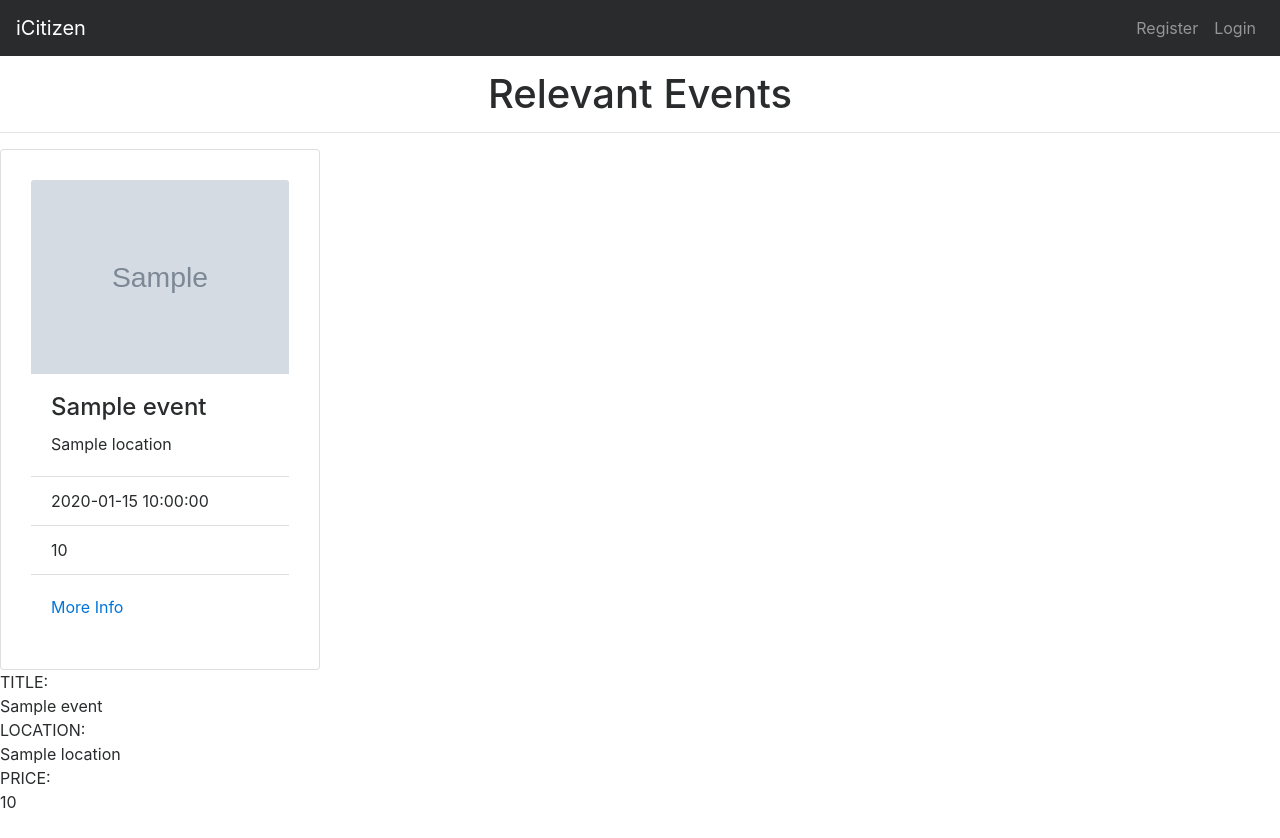
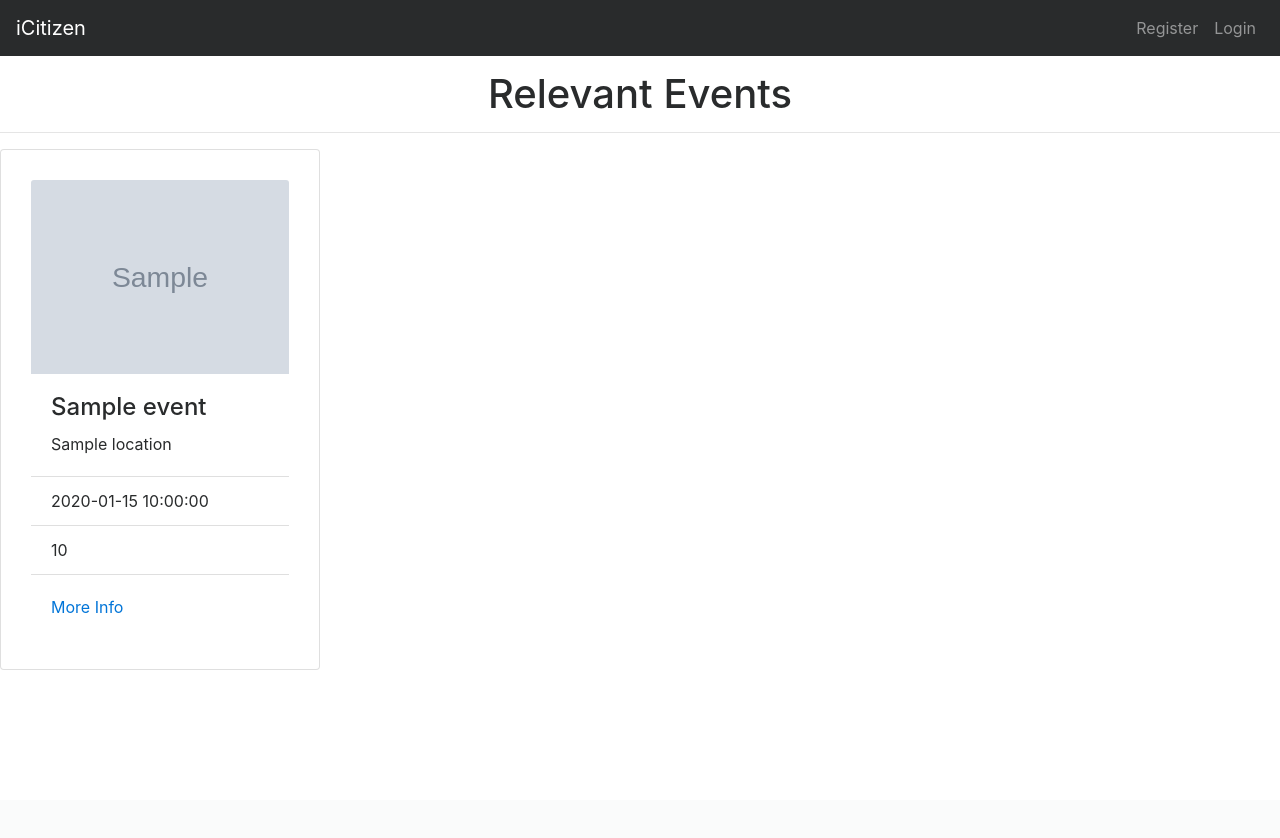
Before and after one commit to SChakravorti21/iCitizenFlask, a Flask app: template iCitizenFlaskApp/templates/events.html in a window 1280 px wide. After the commit the page ends 670 px from the top, so only its background shows below. Run offline with Flask 2, Linux system fonts and the light colour scheme; the template is opened without the code that fills it: most values are stand-ins (such as "Sample title", 1, 10 or a date in 2020); grey boxes marked "Sample" are stand-in pictures; some libraries are stand-ins or nearby versions.

Commit message:
events pg finished

```diff
--- a/iCitizenFlaskApp/models/Event.py
+++ b/iCitizenFlaskApp/models/Event.py
@@ -11,7 +11,8 @@ import time
 
 class Event:
 
-	def __init__(self, title, link, time, location, price, img_link, pts = 0):
+	def __init__(self, org_title, title, link, time, location, price, img_link, pts = 0):
+		self.org_title = org_title
 		self.title = title
 		self.link = link
 		self.time = time
@@ -61,6 +62,7 @@ class Event:
 			for n in range(numEvents):
 				event_list.append(
 					cls(
+						title_boxes[n].text.strip(),
 						title_boxes[n].text.strip().lower(),
 						link_boxes[n]['href'],
 						time_boxes[n].text.strip(),
--- a/iCitizenFlaskApp/templates/events.html
+++ b/iCitizenFlaskApp/templates/events.html
@@ -16,7 +16,7 @@
         <div class="card" style="width: 20rem; padding:30px;">
           <img class="card-img-top" src= {{ event.img_link }} alt="Card image cap">
           <div class="card-block">
-            <h4 class="card-title">{{ event.title }}</h4>
+            <h4 class="card-title">{{ event.org_title }}</h4>
             <p class="card-text">{{ event.location }}</p>
           </div>
           <ul class="list-group list-group-flush">
@@ -24,7 +24,7 @@
             <li class="list-group-item">{{ event.price }}</li>
           </ul>
           <div class="card-block">
-            <a href= {{ event.link }} class="card-link">More Info</a>
+            <a href= {{ event.link }} target="_blank" class="card-link">More Info</a>
           </div>
           </div>
 
@@ -34,12 +34,4 @@
   </div>
 
 
-  {% for event in event_list %}
-    <div>TITLE: </div>{{event.title}}
-    <div>LOCATION: </div>{{event.location}}
-    <div>PRICE: </div>{{event.price}}
-    <br/>
-    <br/>
-  {% endfor %}
-
 {% endblock %}
--- a/iCitizenFlaskApp/views/user_routes.py
+++ b/iCitizenFlaskApp/views/user_routes.py
@@ -126,7 +126,7 @@ def show_events():
 	subjects = prefs['subjects']
 	print(state, city)
 
-	event_list = EventClass.get_top_n_events(state=state, city=city, pref_subjs = subjects, num_pages = 5, num_events = 10)
+	event_list = EventClass.get_top_n_events(state=state, city=city, pref_subjs = subjects, num_pages = 10, num_events = 15)
 
 
 	return render_template('events.html', event_list = event_list)
```
